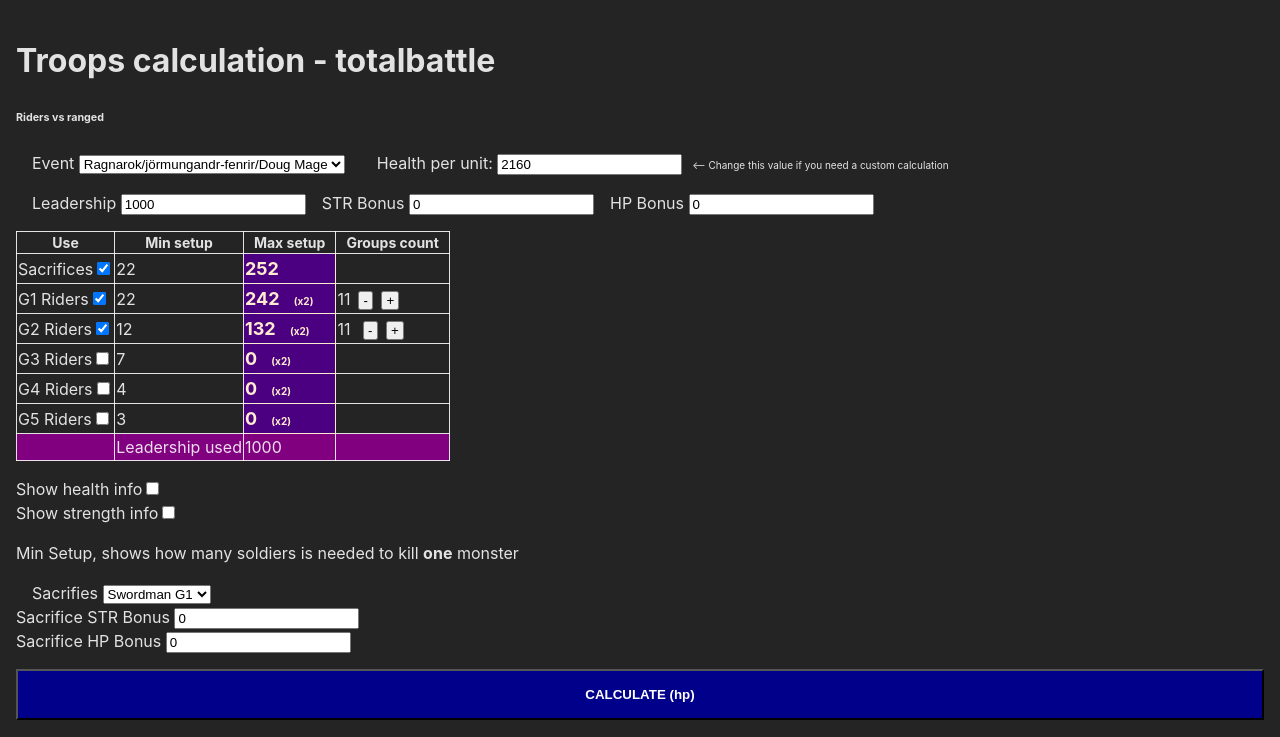
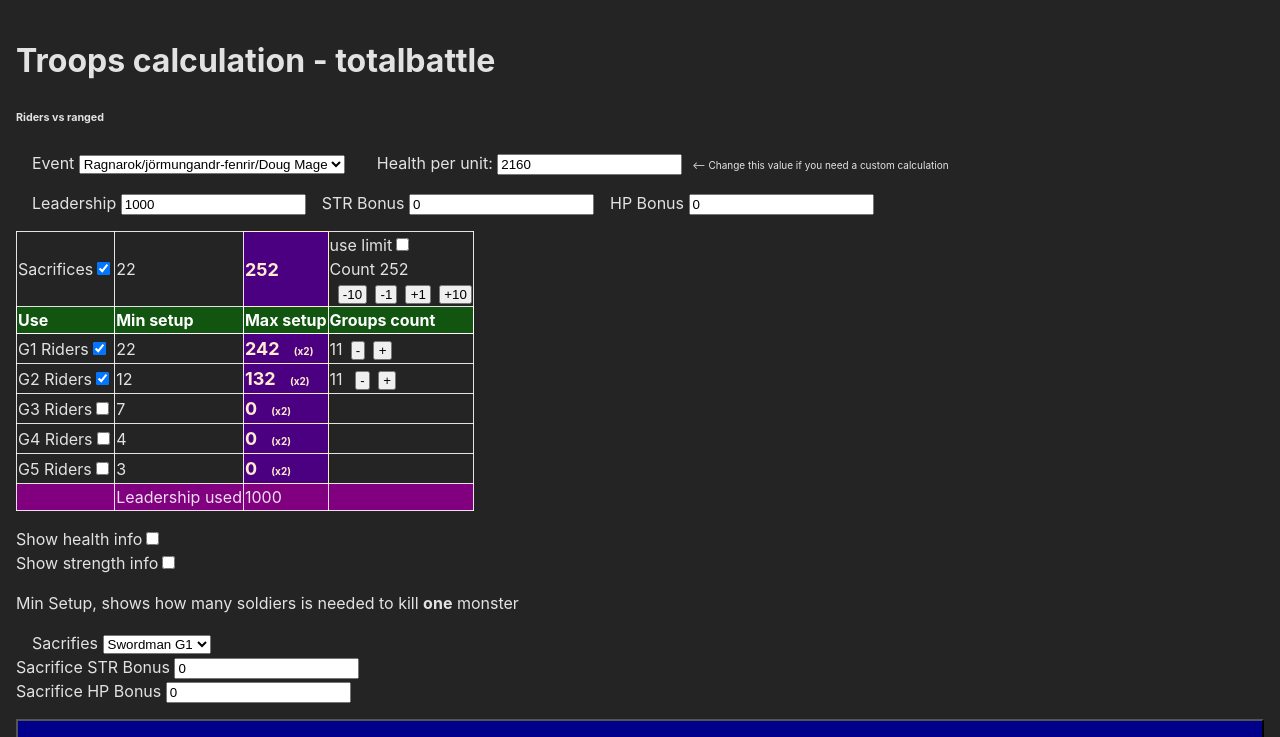
Before and after one commit to moigithub/totalbattlecaballitos, a React (Vite) app: page / in a window 1280 px wide. Shown: the top 737 px of the page. Built offline with nearby package versions, Linux system fonts and the light colour scheme.

Commit message:
sacrifices limit

```diff
--- a/src/App.tsx
+++ b/src/App.tsx
@@ -75,6 +75,8 @@ function App() {
   const [showHealthData, setShowHealthData] = useState(false)
   const [showStrengthData, setShowStrengthData] = useState(false)
 
+  const [maxSacrifices, setMaxSacrifices] = useState(0)
+  const [useMaxSacrifices, setUseMaxSacrifices] = useState(false)
   const [useSacrifices, setUseSacrifices] = useState(true)
   const [useG1Rider, setUseG1Rider] = useState(true)
   const [useG2Rider, setUseG2Rider] = useState(true)
@@ -531,8 +533,7 @@ function App() {
      el resto puede tener cualquier valor siempre y cuando sea menor
             */
 
-    let factor = 0
-    let maxLoop = 1000000
+    let maxLoop = 1000000 // should change it for a timer
 
     let sacrificeTroopsCount = 0
     let g1TroopsCount = 0
@@ -552,6 +553,7 @@ function App() {
       g1Leadership + g2Leadership + g3Leadership + g4Leadership + g5Leadership + sacrificeLeadership
       */
     let totalLeadership = 0
+    let lastLeadershipCalculated = 0 // to break the loop, if didnt changed (loop protection)
     /***********************************************
      *  basado en fuerza
      * ==========================
@@ -581,10 +583,10 @@ function App() {
      */
     let sacrificeGroupHealth = 0
     while (totalLeadership < leadership) {
-      factor = factor + 1
-
       if (useSacrifices) {
         sacrificeTroopsCount = sacrificeTroopsCount + 1
+        if (useMaxSacrifices) sacrificeTroopsCount = maxSacrifices
+
         sacrificeGroupHealth = sacrificeTroopsCount * sacrifice.hp
 
         // console.log('sacrificegrouphealth: ', sacrificeGroupHealth)
@@ -740,6 +742,10 @@ function App() {
       )
 
       if (totalLeadership > leadership) break
+      if (lastLeadershipCalculated === totalLeadership) {
+        console.log('no changes to leadership, ending')
+        break
+      }
 
       // hold the previous value before overflow
       finalSacrificeTroopsCount = sacrificeTroopsCount
@@ -748,6 +754,8 @@ function App() {
       finalG3TroopsCount = g3TroopsCount
       finalG4TroopsCount = g4TroopsCount
       finalG5TroopsCount = g5TroopsCount
+
+      lastLeadershipCalculated = totalLeadership
 
       if (totalLeadership > leadership) break
       console.log('loop protection', maxLoop)
@@ -818,19 +826,23 @@ function App() {
 
     // console.log('sacrifices', sacrificeGroupsCount)
     setSacrifice({
-      groupCount: finalSacrificeTroopsCount / sacrificesNeededToKillOneMob,
+      groupCount: finalSacrificeTroopsCount, // total of units, not groups
       leadership: finalSacrificeTroopsCount * sacrifice.LEADERSHIP,
       minCount: sacrificesNeededToKillOneMob,
       maxCount: finalSacrificeTroopsCount
     })
+    if (!useMaxSacrifices) {
+      setMaxSacrifices(finalSacrificeTroopsCount)
+    }
   }
 
   const handleDecGroupCount = (group: string) => {
     if (group === 'xx') {
-      const groupCount = sacrifice.groupCount - 1
-      const leadership = sacrifice.LEADERSHIP * groupCount * sacrifice.minCount
-      const troopsCount = sacrifice.maxCount - sacrifice.minCount
-      setSacrifice({ groupCount, leadership, maxCount: troopsCount })
+      // sacrifices, count 1 by 1
+      // const groupCount = sacrifice.groupCount - 1
+      // const leadership = sacrifice.LEADERSHIP * groupCount
+      // const troopsCount = sacrifice.maxCount - 1
+      // setSacrifice({ groupCount, leadership, maxCount: troopsCount })
     } else if (group === 'g1') {
       const groupCount = rider1.groupCount - 1
       const leadership = rider1.LEADERSHIP * groupCount * rider1.minCount
@@ -861,10 +873,10 @@ function App() {
 
   const handleIncGroupCount = (group: string) => {
     if (group === 'xx') {
-      const groupCount = sacrifice.groupCount + 1
-      const leadership = sacrifice.LEADERSHIP * groupCount * sacrifice.minCount
-      const troopsCount = sacrifice.maxCount + sacrifice.minCount
-      setSacrifice({ groupCount, leadership, maxCount: troopsCount })
+      // const groupCount = sacrifice.groupCount + 1
+      // const leadership = sacrifice.LEADERSHIP * groupCount
+      // const troopsCount = sacrifice.maxCount + 1
+      // setSacrifice({ groupCount, leadership, maxCount: troopsCount })
     } else if (group === 'g1') {
       const groupCount = rider1.groupCount + 1
       const leadership = rider1.LEADERSHIP * groupCount * rider1.minCount
@@ -1007,19 +1019,6 @@ function App() {
           </div>
         </div>
         <table>
-          <thead>
-            <tr>
-              <th>Use</th>
-
-              {showStrengthData && <th>Str + bonus</th>}
-              {showHealthData && <th>Health + bonus</th>}
-              <th>Min setup</th>
-              <th>Max setup</th>
-              <th>Groups count</th>
-              {showHealthData && <th>Stack Health</th>}
-              {showStrengthData && <th>Stack Strength</th>}
-            </tr>
-          </thead>
           <tbody>
             <tr>
               <td>
@@ -1040,16 +1039,79 @@ function App() {
               <td>{sacrifice.minCount}</td>
               <td className='bright'>{sacrifice.maxCount}</td>
               <td>
+                <div className='card'>
+                  <label>use limit</label>
+                  <input
+                    type='checkbox'
+                    checked={useMaxSacrifices}
+                    onChange={() => {
+                      setUseMaxSacrifices(!useMaxSacrifices)
+                    }}
+                  />
+                </div>
+                <div className='card'>
+                  <span>Count</span> {maxSacrifices}
+                </div>
                 {/* {sacrifice.groupCount} */}
-                {/* <button className='btnGroupCount' onClick={() => handleDecGroupCount('xx')}>
-                  -
+                <button
+                  className='btnGroupCount'
+                  onClick={() => {
+                    if (useMaxSacrifices) {
+                      if (maxSacrifices > 1) {
+                        setMaxSacrifices(n => n - 10)
+                      }
+                    }
+                  }}
+                >
+                  -10
                 </button>
-                <button className='btnGroupCount' onClick={() => handleIncGroupCount('xx')}>
-                  +
-                </button> */}
+                <button
+                  className='btnGroupCount'
+                  onClick={() => {
+                    if (useMaxSacrifices) {
+                      if (maxSacrifices > 1) {
+                        setMaxSacrifices(n => n - 1)
+                      }
+                    }
+                  }}
+                >
+                  -1
+                </button>
+                <button
+                  className='btnGroupCount'
+                  onClick={() => {
+                    if (useMaxSacrifices) {
+                      setMaxSacrifices(n => n + 1)
+                    }
+                  }}
+                >
+                  +1
+                </button>
+                <button
+                  className='btnGroupCount'
+                  onClick={() => {
+                    if (useMaxSacrifices) {
+                      setMaxSacrifices(n => n + 10)
+                    }
+                  }}
+                >
+                  +10
+                </button>
               </td>
               {showHealthData && <td>{totalSacrificeHP.toFixed(0)}</td>}
               {showStrengthData && <td>{(sacrifice.str * sacrifice.maxCount).toFixed(0)}</td>}
+            </tr>
+
+            <tr style={{ backgroundColor: '#115511', color: 'white', fontWeight: 'bold' }}>
+              <td>Use</td>
+
+              {showStrengthData && <td>Str + bonus</td>}
+              {showHealthData && <td>Health + bonus</td>}
+              <td>Min setup</td>
+              <td>Max setup</td>
+              <td>Groups count</td>
+              {showHealthData && <td>Stack Health</td>}
+              {showStrengthData && <td>Stack Strength</td>}
             </tr>
 
             <tr>
```
